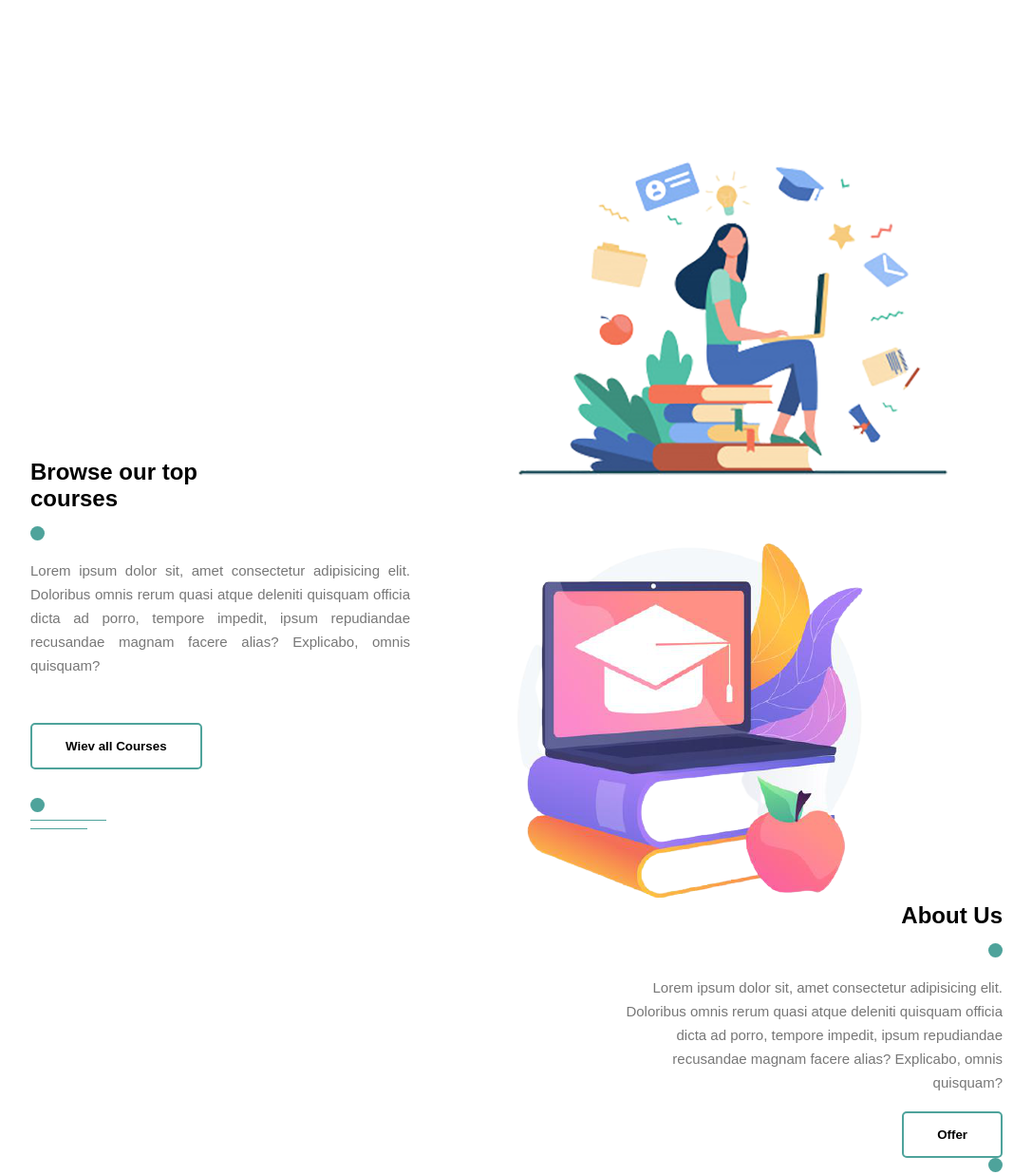
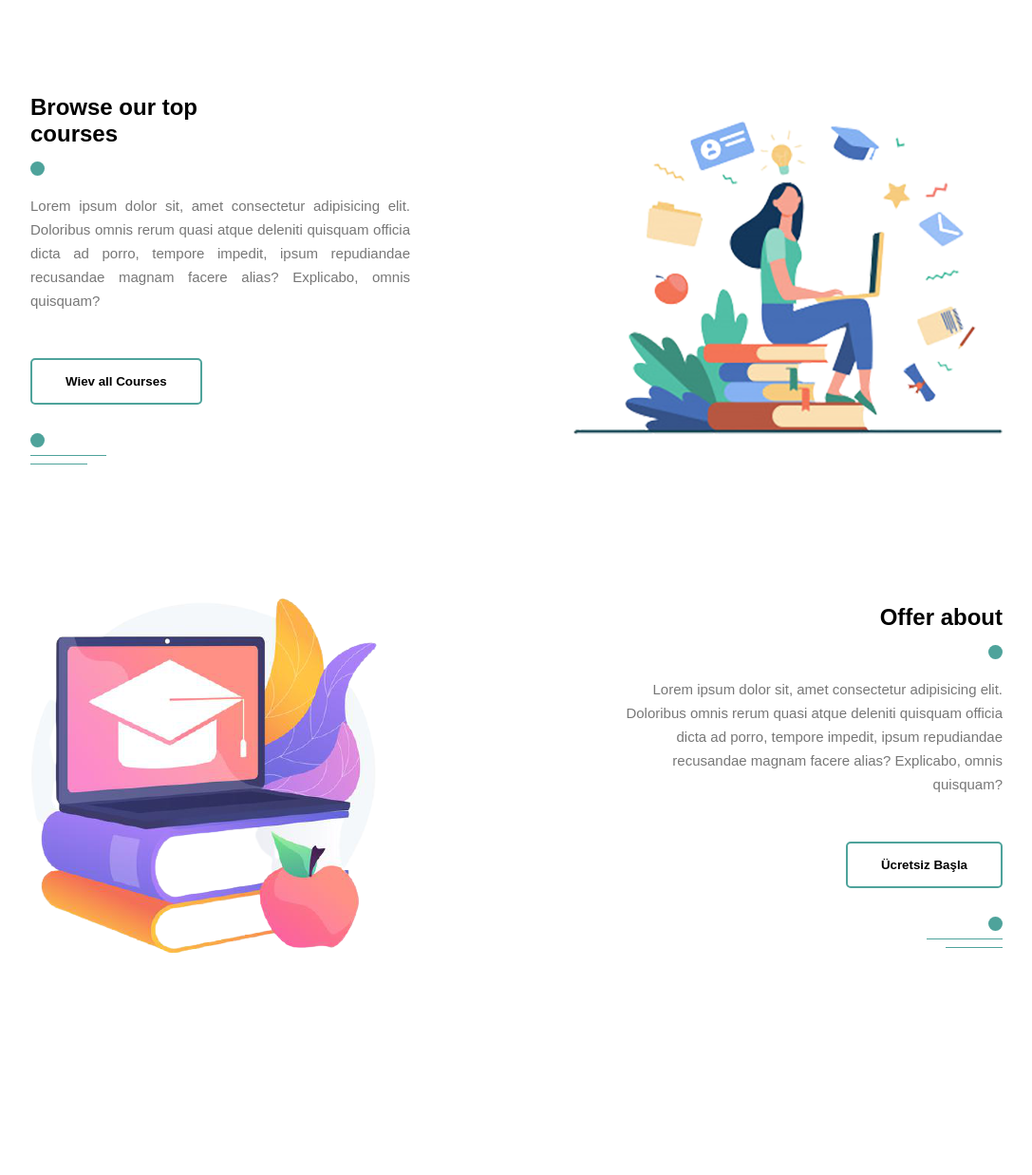
Before and after one commit to kelesvk/html-css-javascript-ornekProje-main, a plain HTML site: page index.html in a window 1280 px wide. Shown: the part 1740-2977 px from the top of the page at 95% size, without its empty margins (96-1183 px from the left). After the commit the page ends 2818 px from the top, so only its background shows below. Drawn offline with nearby package versions, Linux system fonts and the light colour scheme; files whose address does not match are found by name.

Commit message:
Offer kısmında düzeltmeler yapıldı

```diff
--- a/index.html
+++ b/index.html
@@ -117,7 +117,7 @@
                 </div>
                </div>
                <div class="courses-right text-right">
-                   <img src="C:\Users\EXCALIBUR-VK\Desktop\html-css-javascript-örnekProje-main\img\course.png" alt="Courses>
+                   <img src="C:\Users\EXCALIBUR-VK\Desktop\html-css-javascript-örnekProje-main\img\course.png" alt="Courses">
                   </div>
         </div>
     </section>
@@ -125,15 +125,16 @@
      <!--Offer-->
      <section id="offer">
         <div class="about-left text-left">
-            <img src="C:\Users\EXCALIBUR-VK\Desktop\html-css-javascript-örnekProje-main\img\offer.png" alt="About">
+         <img src="C:\Users\EXCALIBUR-VK\Desktop\html-css-javascript-örnekProje-main\img\offer.png" alt="Offer">
         </div>
+
         <div class="about-right text-right ">
          <div class="about-content">
-                <h1>About Us</h1>
+             <h1>Offer about</h1>
              <span class="circle"></span>
              <p class="text-right"> Lorem ipsum dolor sit, amet consectetur adipisicing elit. Doloribus omnis rerum quasi atque deleniti quisquam officia dicta ad porro, tempore impedit, ipsum repudiandae recusandae magnam facere alias? Explicabo, omnis quisquam? </p>
              <br/>
-                <button class="btn">Offer</button>
+             <button class="btn"> Ücretsiz Başla</button>
              <div class="line">
                  <span class="line-1"></span><br/>
                  <span class="line-2"></span><br/>
@@ -142,7 +143,6 @@
 
          </div>
         </div>
-
      </section>
 
     <!-- Contant - same course-->
```
Lines whose indentation alone changed are shown as unchanged.
